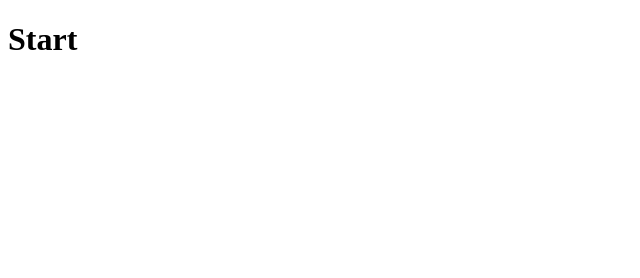
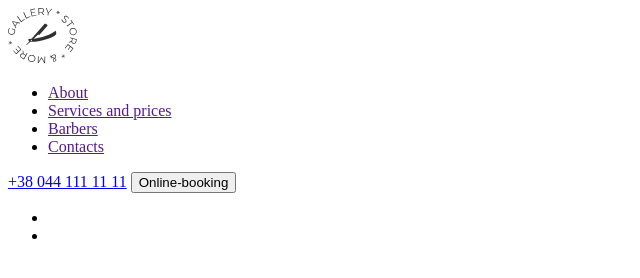
Before and after one commit to Artem-Lipchansky/barber, a plain HTML site: page index.html in a window 1280 px wide. Shown: the whole page, without its empty margins (0-640 px from the left). Drawn offline with Linux system fonts and the light colour scheme.

Commit message:
add-section

```diff
--- a/index.html
+++ b/index.html
@@ -1,12 +1,43 @@
 <!DOCTYPE html>
 <html lang="en">
+
 <head>
     <meta charset="UTF-8">
     <meta name="viewport" content="width=device-width, initial-scale=1.0">
-    <title>Document</title>
+    <title>New-Document</title>
 </head>
+
 <body>
-    <h1>Start</h1>
 
+
+    <header>
+       <nav>
+        <a href="">
+            <img src="./images/header/Logo.svg" alt="logo-barber" width="69" height="56">
+        </a>
+        <ul>
+            <li><a href="">About</a></li>
+            <li><a href="">Services and prices</a></li>
+            <li><a href="">Barbers</a></li>
+            <li><a href="">Contacts</a></li>
+        </ul>
+       </nav>
+       <div>
+        <a href="tel:+380441111111">+38 044 111 11 11</a>
+        <button type="button">Online-booking</button>
+       </div>
+    </header>
+
+    <main>
+        <section>
+            <ul>
+                <li><a href=""></a><a href=""></a></li>
+                <li><a href=""></a><a href=""></a></li>
+            </ul>
+        </section>
+    </main>
+    <footer></footer>
+    <main> </main>
 </body>
+
 </html>
```
Also changed, not shown: images/header/Logo.svg (added).
